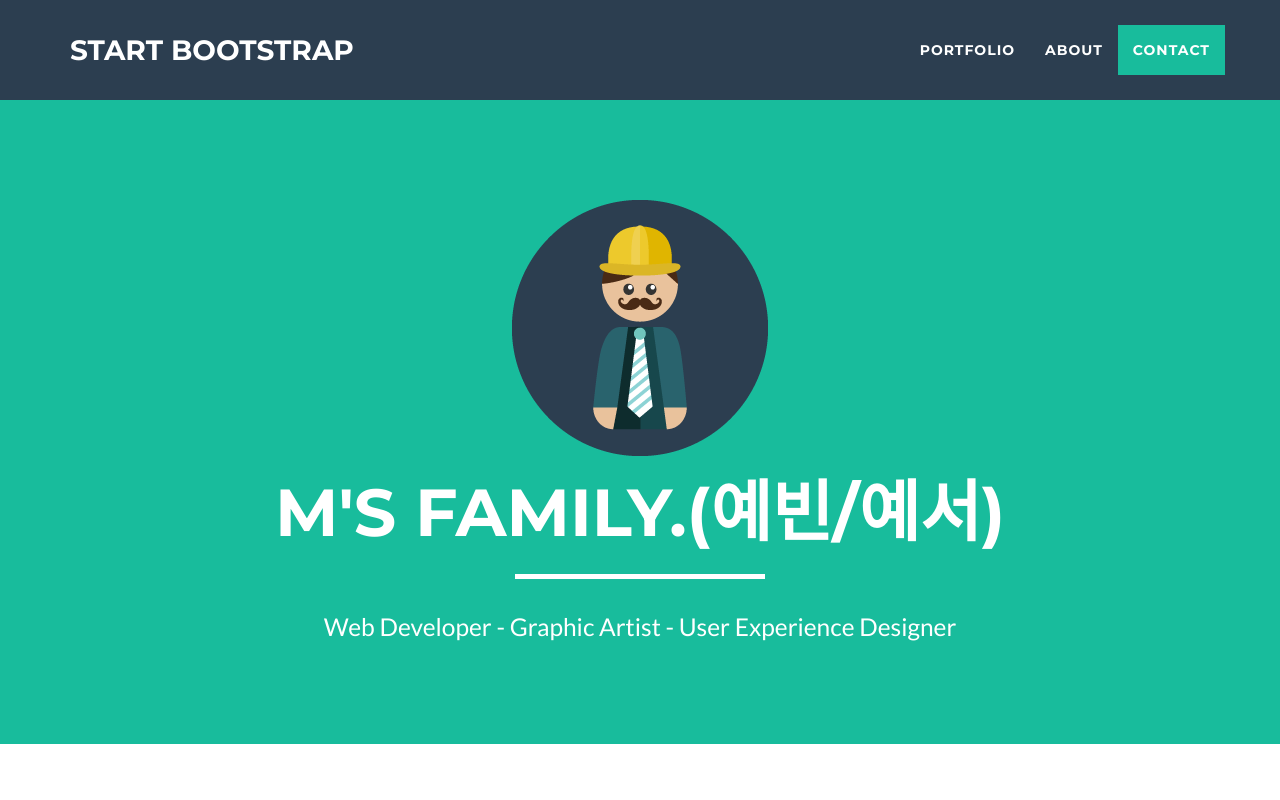
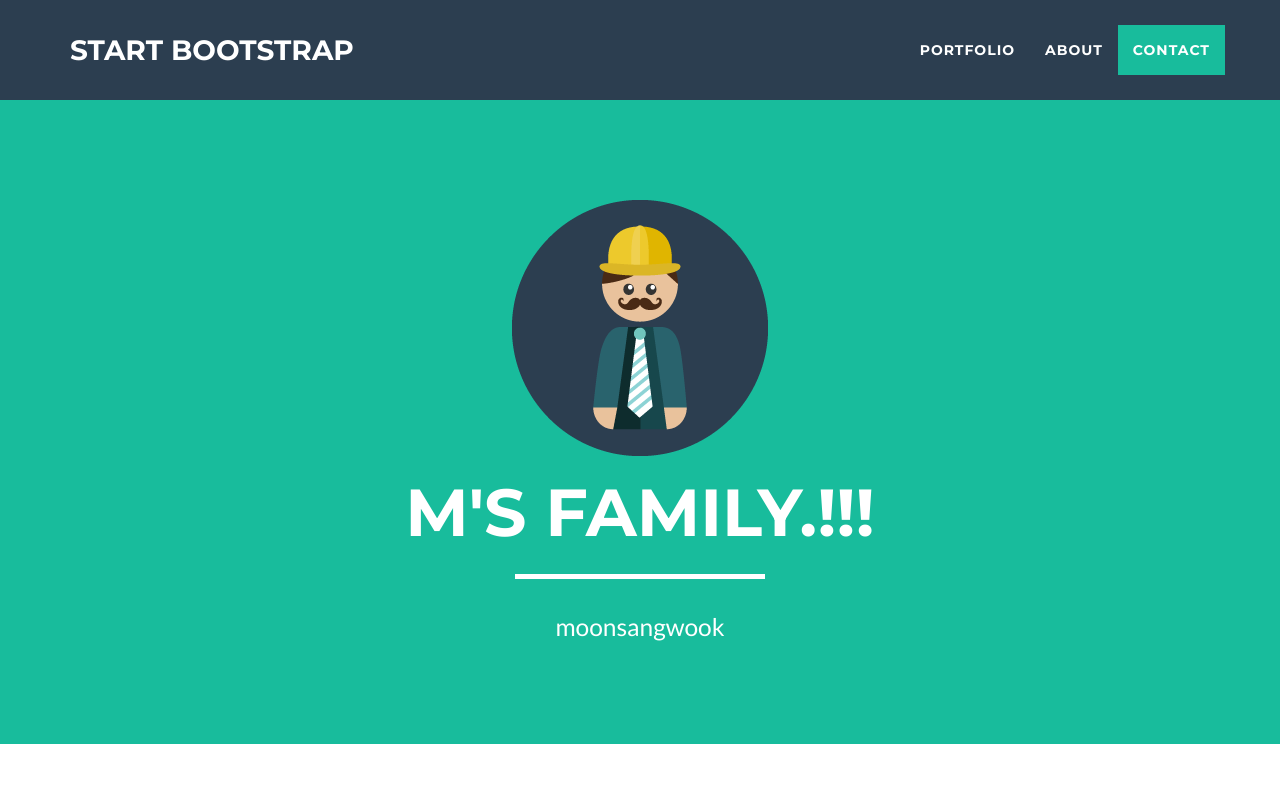
Before and after one commit to moonsangwook/hometest, a website: page index.html in a window 1280 px wide. Shown: the top 800 px of the page. Drawn offline with nearby package versions, Linux system fonts and the light colour scheme.

Commit message:
07/12-005

```diff
--- a/index.html
+++ b/index.html
@@ -74,9 +74,9 @@
                 <div class="col-lg-12">
                     <img class="img-responsive" src="img/profile.png" alt="">
                     <div class="intro-text">
-                        <h1 class="name">M's Family.(예빈/예서)</h1>
+                        <h1 class="name">M's Family.!!!</h1>
                         <hr class="star-light">
-                        <span class="skills">Web Developer - Graphic Artist - User Experience Designer</span>
+                        <span class="skills">moonsangwook</span>
                     </div>
                 </div>
             </div>
```
